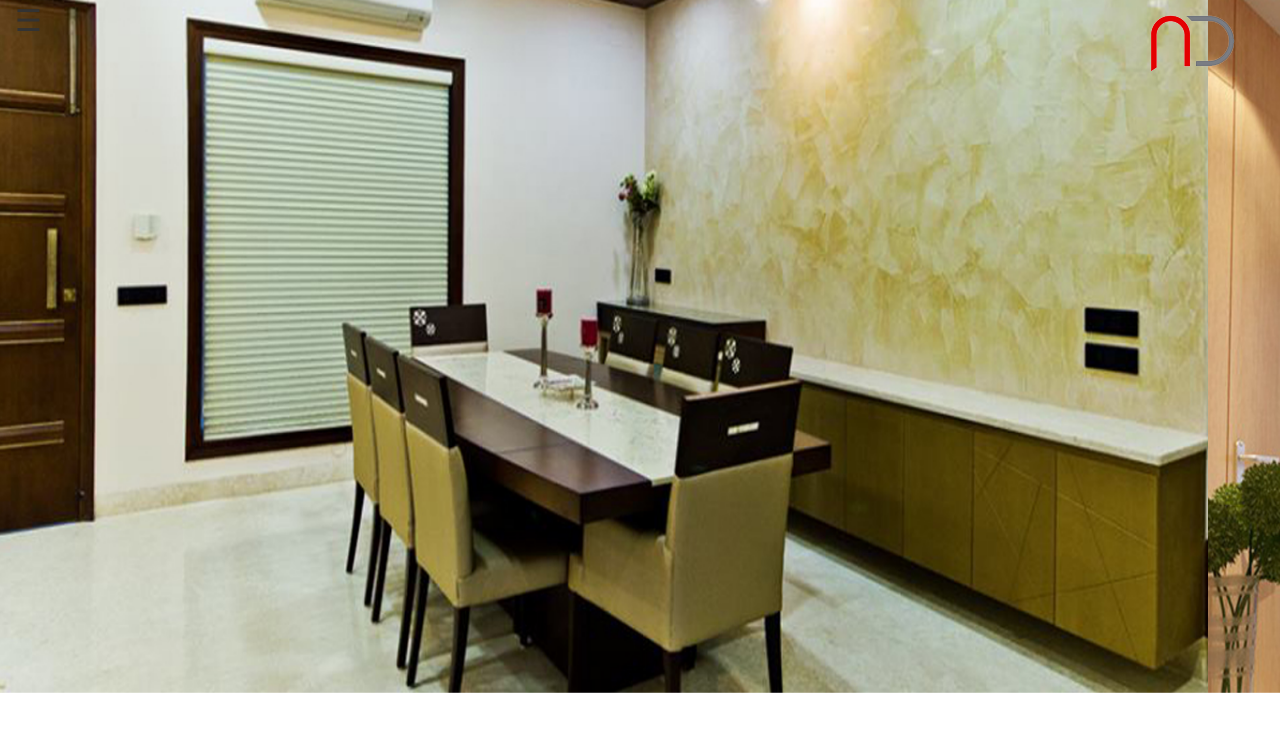
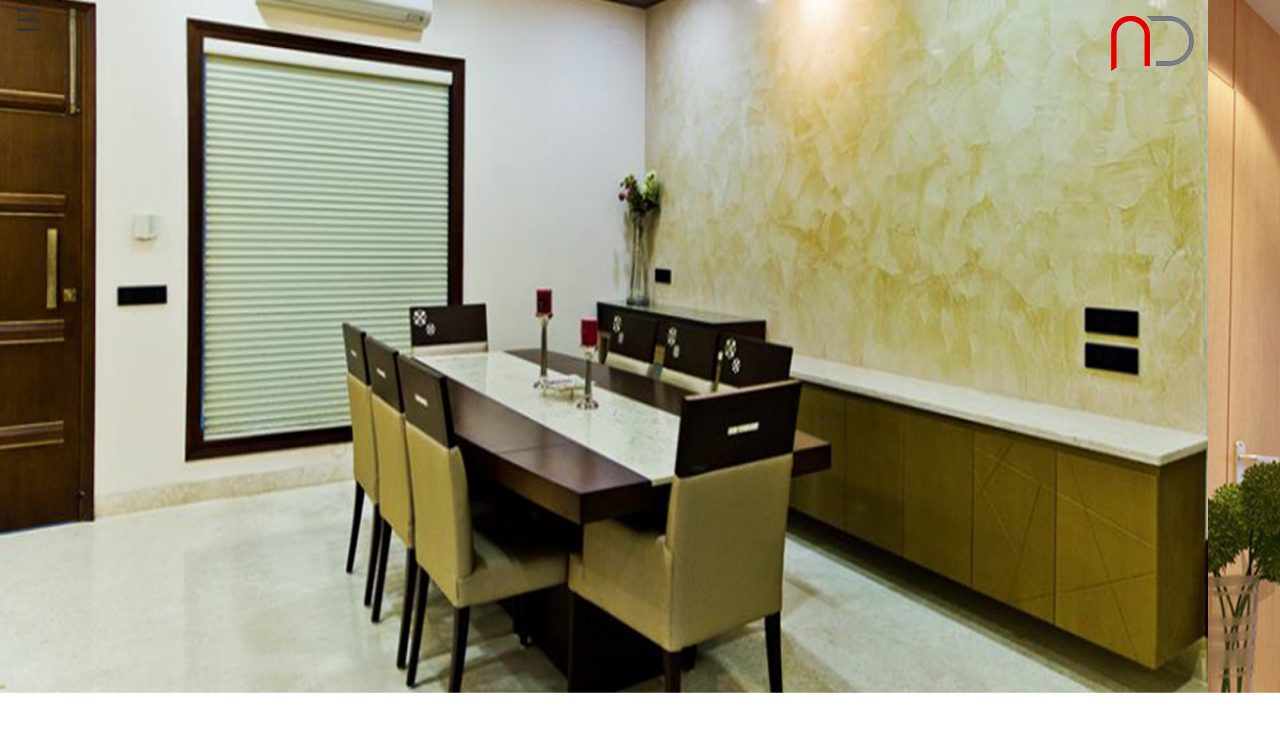
Before and after one commit to PDileepkumar/nabh_demo.guthub.io, a plain HTML site: page index.html in a window 1280 px wide. Drawn offline with nearby package versions, Linux system fonts and the light colour scheme.

Commit message:
Update style.css

```diff
--- a/css/style.css
+++ b/css/style.css
@@ -534,7 +534,7 @@ outline: none;
 	position: relative;
     z-index:9;
     width: 90%;
-    margin-left: 90px;
+    margin-left: 50px;
     margin-top: 7px;
 }
 .header__fix{
```
